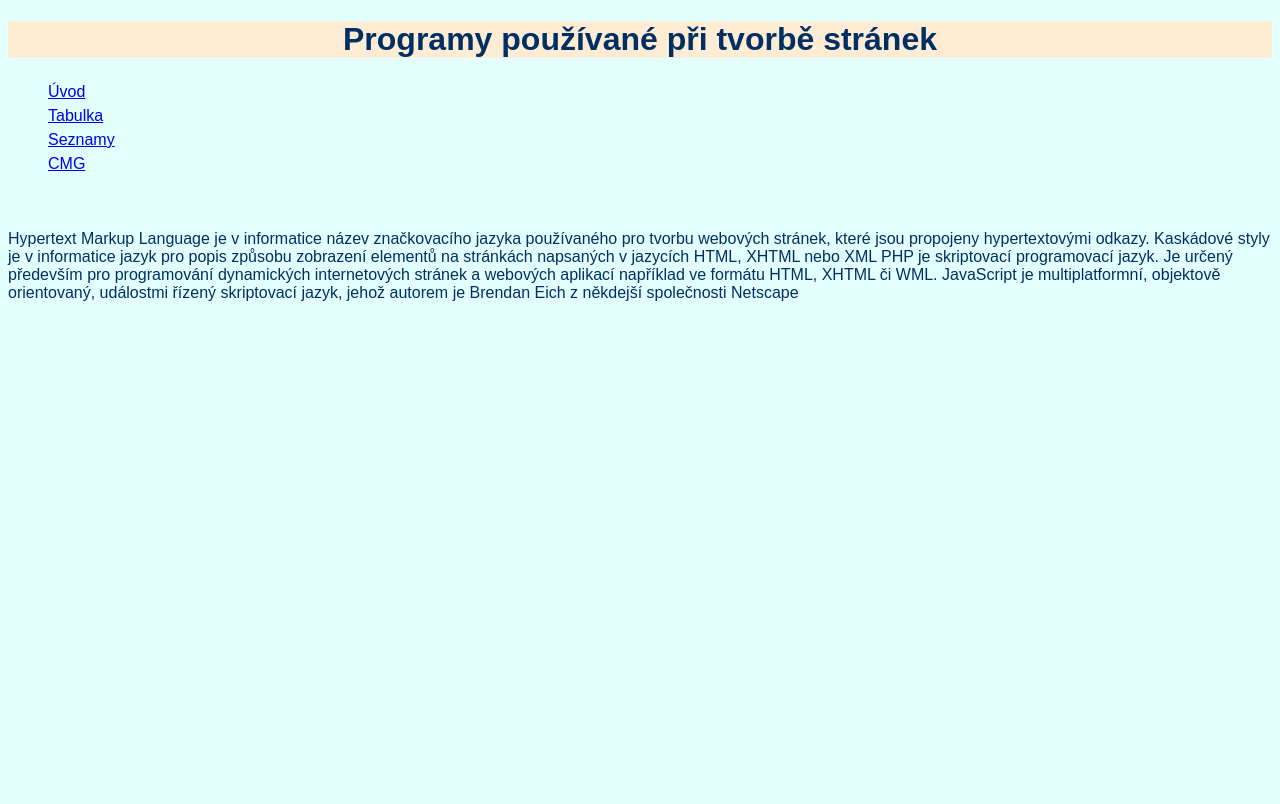
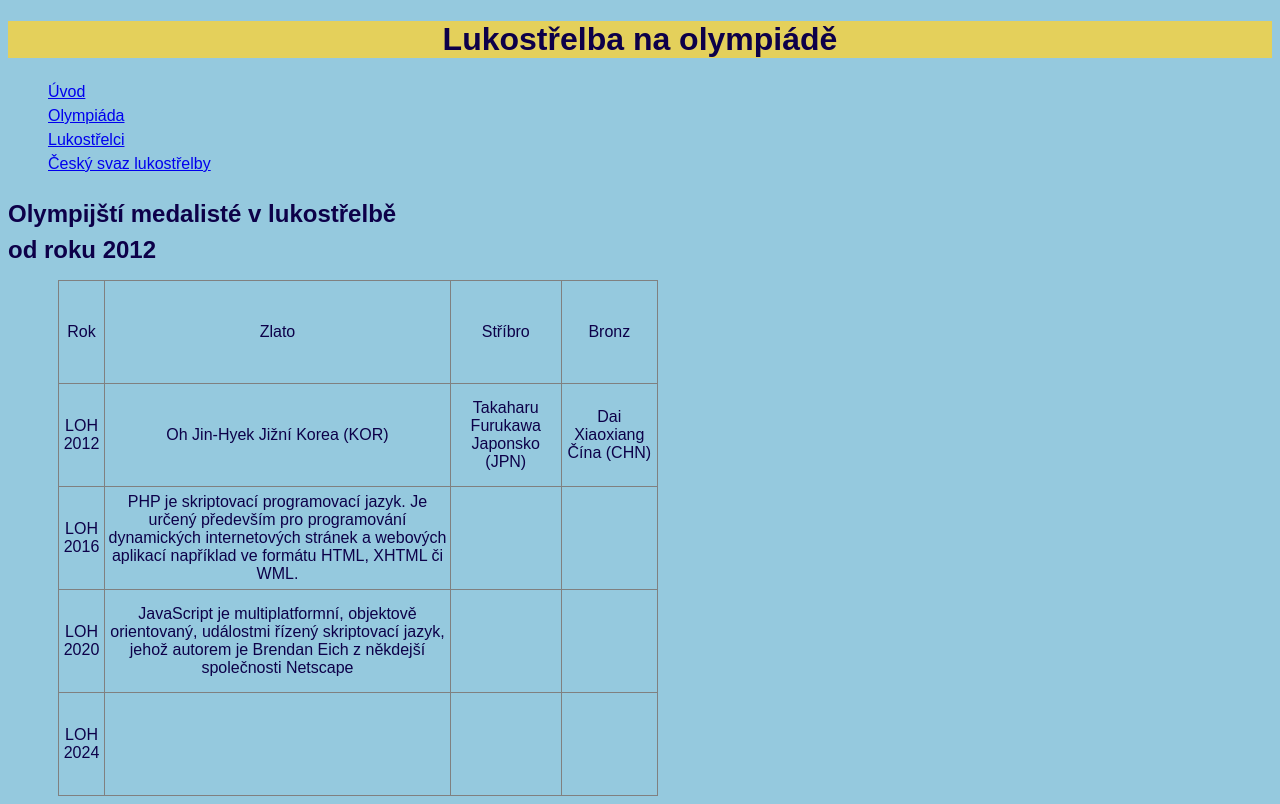
Before and after one commit to Alikolikova/kvarta1, a plain HTML site: page olympiáda.html in a window 1280 px wide. Drawn offline with Linux system fonts and the light colour scheme.

Commit message:
Add files via upload

```diff
--- a/olympiáda.html
+++ b/olympiáda.html
@@ -7,27 +7,32 @@
 	<link rel="stylesheet" href="styl.css">
 </head>
 <header>
-	<h1>Programy používané při tvorbě stránek</h1>
+	<h1>Lukostřelba na olympiádě</h1>
 	</header>
 <nav>
 	<ul>
 	<li><a href="index.html">Úvod</a></li>
-	<li><a href="tabulka.html">Tabulka</a></li>
-	<li><a href="Seznamy.html">Seznamy</a></li>
-	<li><a href="https://www.cmgpv.cz/">CMG</a></li>
+	<li><a href="olympiáda.html">Olympiáda</a></li>
+	<li><a href="lukostřelci.html">Lukostřelci</a></li>
+	<li><a href="https://www.czecharchery.cz/">Český svaz lukostřelby</a></li>
 </ul>
+<h2>Olympijští medalisté v lukostřelbě od roku 2012 </h2>
 
 
 </nav>
-<tableborder="1px">
-<tr><td></td><td>Hypertext Markup Language je v informatice název značkovacího jazyka používaného pro tvorbu webových stránek, které jsou propojeny hypertextovými odkazy.
-</td><td></td></tr>
-<tr><td></td><td>Kaskádové styly je v informatice jazyk pro popis způsobu zobrazení elementů na stránkách napsaných v jazycích HTML, XHTML nebo XML
-</td><td></td></tr>
-<tr><td></td><td>PHP je skriptovací programovací jazyk. Je určený především pro programování dynamických internetových stránek a webových aplikací například ve formátu HTML, XHTML či WML.
-</td><td></td></tr>
-<tr><td></td><td>JavaScript je multiplatformní, objektově orientovaný, událostmi řízený skriptovací jazyk, jehož autorem je Brendan Eich z někdejší společnosti Netscape
-</td><td></td></tr>
+<table border="1">
+<tr><td>Rok</td><td>Zlato
+</td><td>Stříbro</td><td>Bronz</td></tr>
+<tr><td>LOH 2012</td><td> Oh Jin-Hyek
+	Jižní Korea (KOR)
+</td><td> Takaharu Furukawa
+	Japonsko (JPN)</td><td> Dai Xiaoxiang
+		Čína (CHN)</td></tr>
+<tr><td>LOH 2016</td><td>PHP je skriptovací programovací jazyk. Je určený především pro programování dynamických internetových stránek a webových aplikací například ve formátu HTML, XHTML či WML.
+</td><td></td><td></td></tr>
+<tr><td>LOH 2020</td><td>JavaScript je multiplatformní, objektově orientovaný, událostmi řízený skriptovací jazyk, jehož autorem je Brendan Eich z někdejší společnosti Netscape
+</td><td></td><td></td></tr>
+<tr><td>LOH 2024</td><td></td><td></td><td></td></tr>
 </table>
 <body>
 
--- a/styl.css
+++ b/styl.css
@@ -1,14 +1,15 @@
-body{background-color: rgb(227, 255, 253);
+body{background-color: rgba(114, 183, 211, 0.747);
      font-family: Arial, Helvetica, sans-serif;
-	color: rgb(0, 47, 100);}
+	color: rgb(13, 0, 73);}
 h1{text-align: center;}
-header{background-color: rgb(255, 236, 213);}
-nav{width: 200px;
+header{background-color: rgba(241, 210, 71, 0.863);}
+nav{width: 400px;
     height: 150px;
     line-height: 1.5;}
 p{width: 600px;
   height:100px ;
- margin-left: 150px;}
+ margin-left: 150px;
+margin-bottom: 10px;}
 img{width:300px ;
  float: right;
   margin-right:100px ;}
@@ -19,8 +20,15 @@ section{width: 90%;
 article{width: 30%;
     height: 200px;
     float: left;
-  border: thin solid rgb(0,102,0);
+  border: thin solid rgb(56, 0, 0);
   padding:30px 5px 0 5px ;
   border-radius: 10px;
   margin:0 12px 30px 12px ;}
 nav li { list-style-type: none;}
+table{width: 600px;
+  text-align: center;
+  margin-top: 50px;
+  margin-left: 50px;
+  border-collapse: collapse;}
+  th,td {height: 100px;}
+  h2 {margin-bottom: 100px;}
```
Also changed, not shown: index.html (+6 -6 lines), lukostřelci.html (+4 -4 lines).
